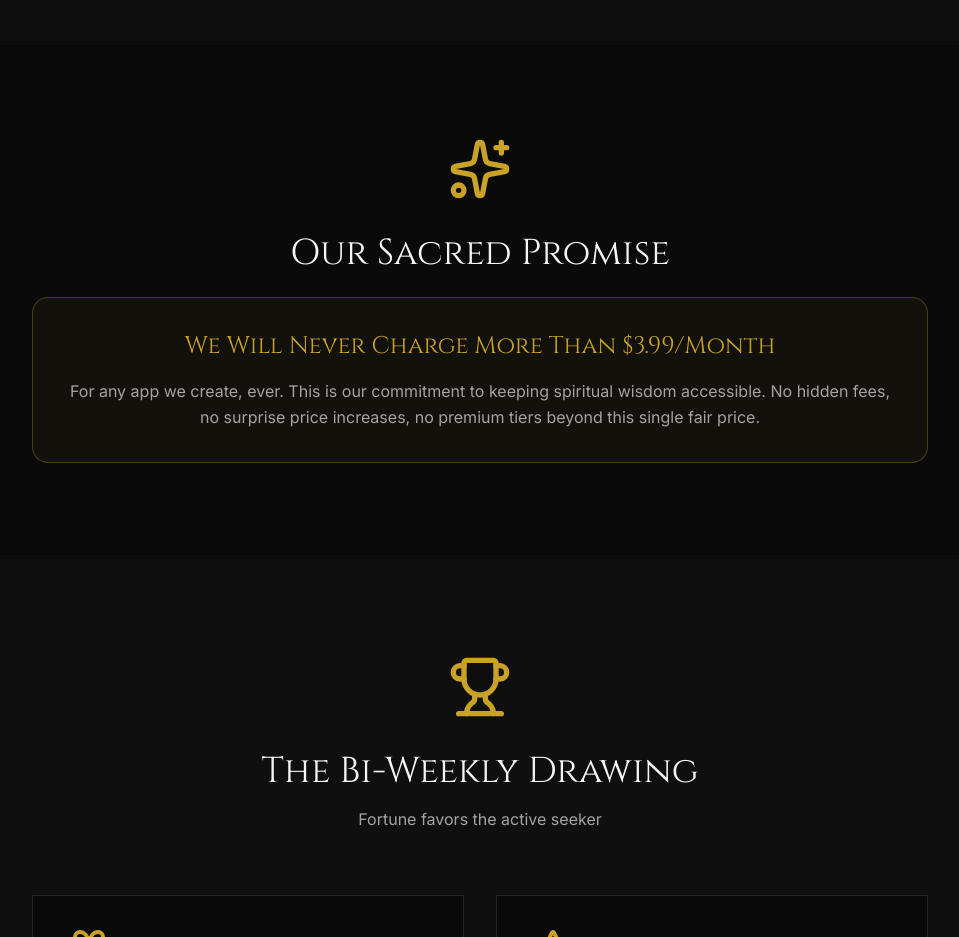
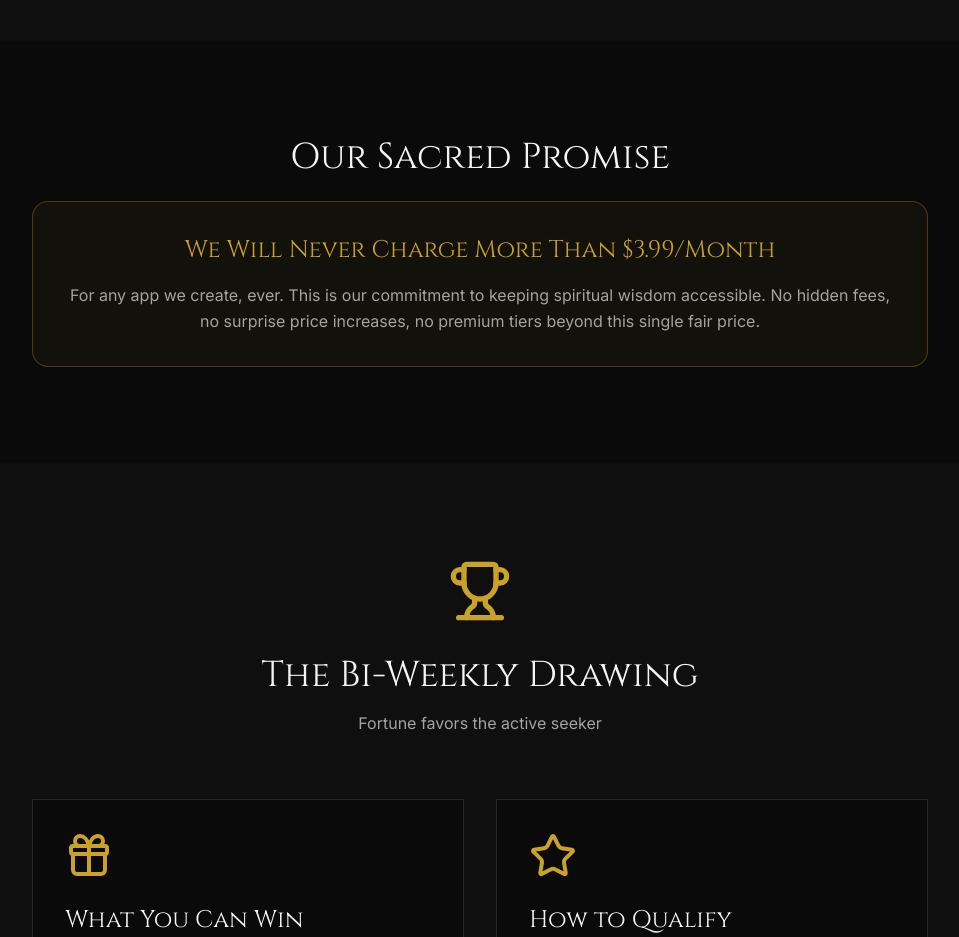
Before and after one commit to etheriasystems-2410/Etheriasystems.online, a React (Vite) app: page /pricing in a window 1280 px wide. Shown: the part 1540-2477 px from the top of the page, without its empty margins (160-1119 px from the left). Built offline with nearby package versions, Linux system fonts and the light colour scheme.

Commit message:
style: remove hero icon from PricingPage.tsx

```diff
--- a/src/pages/PricingPage.tsx
+++ b/src/pages/PricingPage.tsx
@@ -107,7 +107,6 @@ export default function PricingPage() {
       {/* Our Promise */}
       <section className="py-16 sm:py-24 px-4 sm:px-8 bg-[#0a0a0b]">
         <div className="max-w-4xl mx-auto text-center">
-          <Sparkles className="w-12 h-12 sm:w-16 sm:h-16 text-[#c9a227] mx-auto mb-6 sm:mb-8" />
           <h2 className="font-cinzel text-3xl sm:text-4xl mb-6 text-[#f5f5f5]">Our Sacred Promise</h2>
           <div className="p-6 sm:p-8 border border-[#c9a227]/30 rounded-2xl bg-[rgba(201,162,39,0.05)]">
             <p className="text-xl sm:text-2xl text-[#c9a227] font-cinzel mb-4">
```
